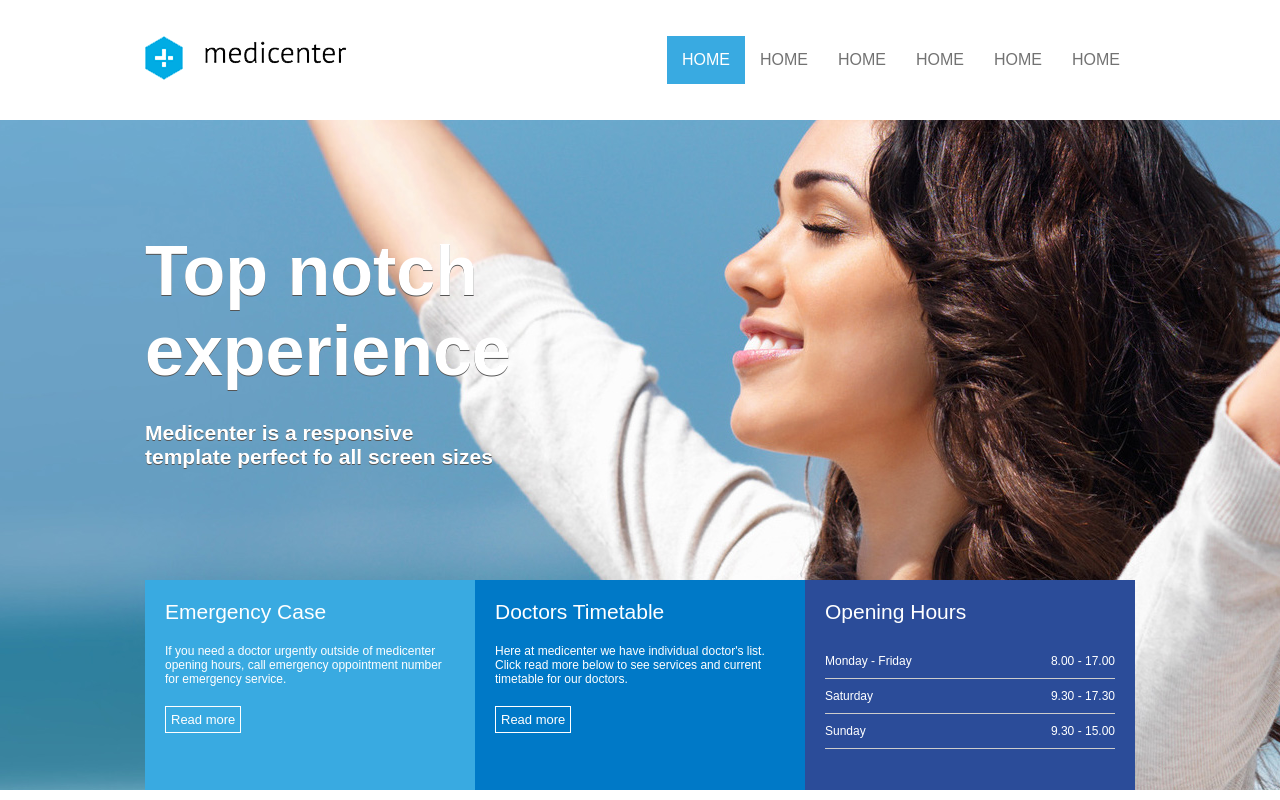
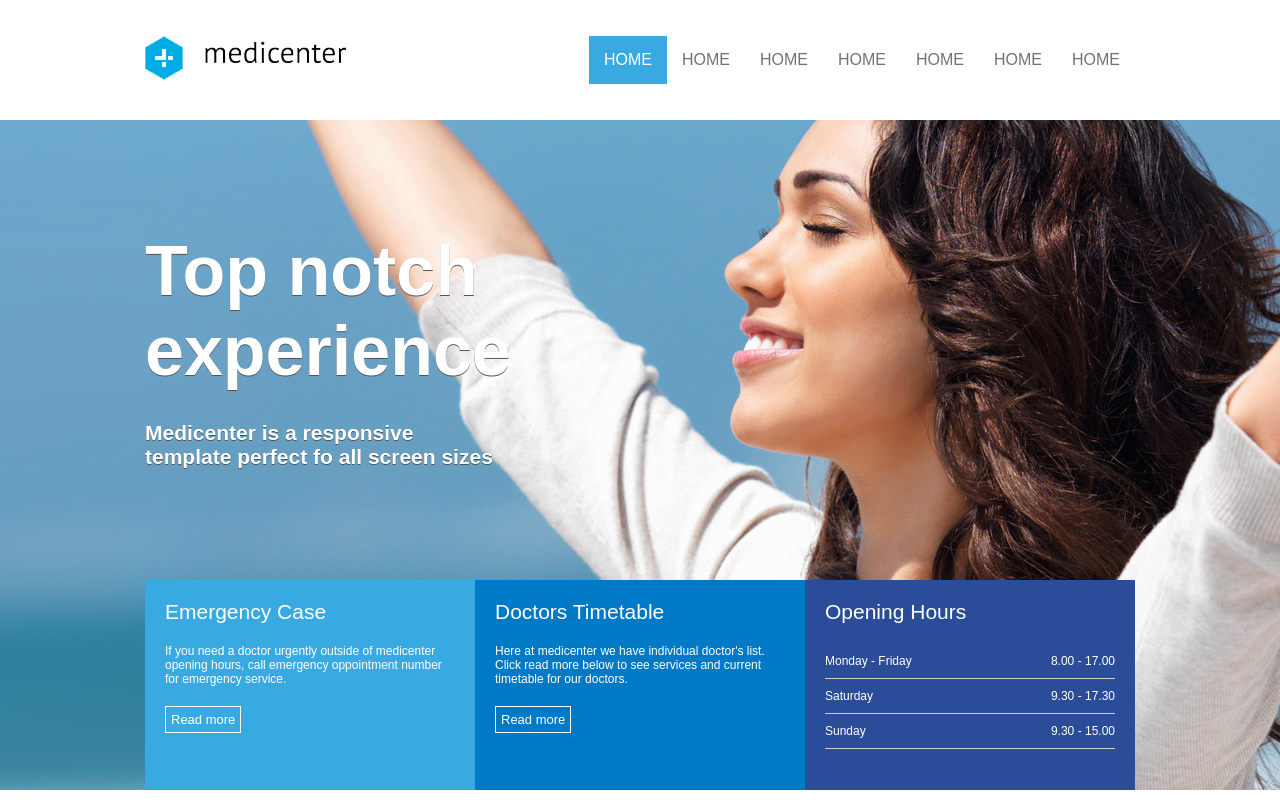
Before and after one commit to ronaldomello/Aula-B7Web-FlexBox, a plain HTML site: page index.html in a window 1280 px wide. Shown: the top 800 px of the page. Drawn offline with Linux system fonts and the light colour scheme.

Commit message:
Update index.html

```diff
--- a/index.html
+++ b/index.html
@@ -37,6 +37,7 @@
                         </div>
                         <ul>
                             <li class="active"><a href="">HOME</a></li>
+                            <li><a href="">HOME</a></li>
                             <li><a href="">HOME</a></li>
                             <li><a href="">HOME</a></li>
                             <li><a href="">HOME</a></li>
```
